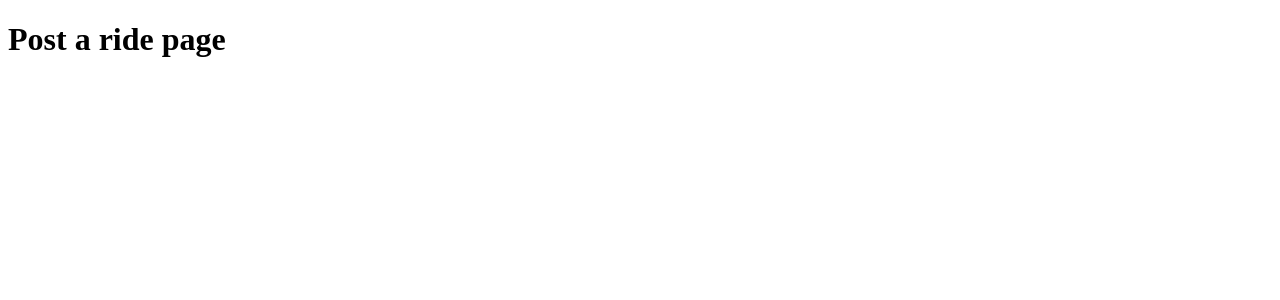
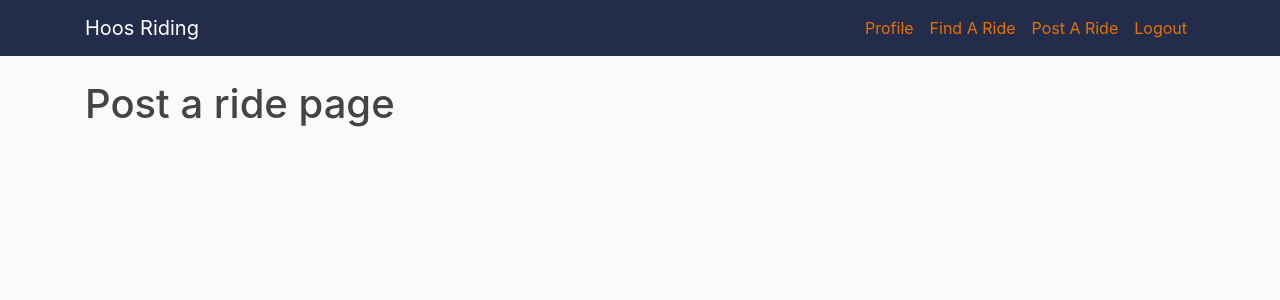
Before and after one commit to ZiyangGuo-lab/project-103-jawgz, a Django app: page /post/ in a window 1280 px wide. Shown: the top 300 px of the page. Run offline with Django 3.2, Linux system fonts and the light colour scheme; some libraries are stand-ins or nearby versions.

Commit message:
added css for header and base.html

```diff
--- /dev/null
+++ b/hoosRiding/static/hoosRiding/main.css
@@ -0,0 +1,84 @@
+body {
+  background: #fafafa;
+  color: #333333;
+  margin-top: 5rem;
+}
+
+h1, h2, h3, h4, h5, h6 {
+  color: #444444;
+}
+
+ul {
+  margin: 0;
+}
+
+.bg-blue {
+  background-color: #232D4B;
+}
+
+.site-header .navbar-nav .nav-link {
+  color: #E57200;
+}
+
+.site-header .navbar-nav .nav-link:hover {
+  color: #ffffff;
+}
+
+.site-header .navbar-nav .nav-link.active {
+  font-weight: 500;
+}
+
+.content-section {
+  background: #ffffff;
+  padding: 10px 20px;
+  border: 1px solid #dddddd;
+  border-radius: 3px;
+  margin-bottom: 20px;
+}
+
+.article-title {
+  color: #444444;
+}
+
+a.article-title:hover {
+  color: #428bca;
+  text-decoration: none;
+}
+
+.article-content {
+  white-space: pre-line;
+}
+
+.article-img {
+  height: 65px;
+  width: 65px;
+  margin-right: 16px;
+}
+
+.article-metadata {
+  padding-bottom: 1px;
+  margin-bottom: 4px;
+  border-bottom: 1px solid #e3e3e3
+}
+
+.article-metadata a:hover {
+  color: #333;
+  text-decoration: none;
+}
+
+.article-svg {
+  width: 25px;
+  height: 25px;
+  vertical-align: middle;
+}
+
+.account-img {
+  height: 125px;
+  width: 125px;
+  margin-right: 20px;
+  margin-bottom: 16px;
+}
+
+.account-heading {
+  font-size: 2.5rem;
+}
--- /dev/null
+++ b/hoosRiding/templates/hoosRiding/base.html
@@ -0,0 +1,60 @@
+{% load static %}
+
+<!DOCTYPE html>
+<html>
+<head>
+    <!-- Required meta tags -->
+    <meta charset="utf-8">
+    <meta name="viewport" content="width=device-width, initial-scale=1, shrink-to-fit=no">
+
+    <!-- Bootstrap CSS -->
+    <link rel="stylesheet" href="https://maxcdn.bootstrapcdn.com/bootstrap/4.0.0/css/bootstrap.min.css" integrity="sha384-Gn5384xqQ1aoWXA+058RXPxPg6fy4IWvTNh0E263XmFcJlSAwiGgFAW/dAiS6JXm" crossorigin="anonymous">
+
+    <!-- Style Sheet Import -->
+    <link rel="stylesheet" type="text/css" href="{% static 'hoosRiding/main.css' %}">
+
+    {% if title %}
+        <title>Hoos Riding - {{ title }}</title>
+    {% else %}
+        <title>Hoos Riding</title>
+    {% endif %}
+</head>
+<body>
+ <header class="site-header">
+      <nav class="navbar navbar-expand-md navbar-dark bg-blue fixed-top">
+        <div class="container">
+          <a class="navbar-brand mr-4" href="{% url 'find-ride' %}">Hoos Riding</a>
+          <button class="navbar-toggler" type="button" data-toggle="collapse" data-target="#navbarToggle" aria-controls="navbarToggle" aria-expanded="false" aria-label="Toggle navigation">
+          <span class="navbar-toggler-icon"></span>
+          </button>
+          <div class="collapse navbar-collapse" id="navbarToggle">
+            <div class="navbar-nav mr-auto">
+<!--              <a class="nav-item nav-link" href="{% url 'find-ride' %}">Home</a>-->
+<!--              <a class="nav-item nav-link" href="{% url 'post-ride' %}">About</a>-->
+            </div>
+            <!-- Navbar Right Side -->
+            <div class="navbar-nav">
+              <a class="nav-item nav-link" href="{% url 'user-profile' %}">Profile</a>
+              <a class="nav-item nav-link" href="{% url 'find-ride' %}">Find A Ride</a>
+              <a class="nav-item nav-link" href="{% url 'post-ride' %}">Post A Ride</a>
+              <a class="nav-item nav-link" href="#">Logout</a>
+
+            </div>
+          </div>
+        </div>
+      </nav>
+    </header>
+    <main role="main" class="container">
+          <div class="row">
+            <div class="col-md-8">
+              {% block content %} {% endblock %}
+            </div>
+          </div>
+            <!-- Optional JavaScript -->
+        <!-- jQuery first, then Popper.js, then Bootstrap JS -->
+        <script src="https://code.jquery.com/jquery-3.2.1.slim.min.js" integrity="sha384-KJ3o2DKtIkvYIK3UENzmM7KCkRr/rE9/Qpg6aAZGJwFDMVNA/GpGFF93hXpG5KkN" crossorigin="anonymous"></script>
+        <script src="https://cdnjs.cloudflare.com/ajax/libs/popper.js/1.12.9/umd/popper.min.js" integrity="sha384-ApNbgh9B+Y1QKtv3Rn7W3mgPxhU9K/ScQsAP7hUibX39j7fakFPskvXusvfa0b4Q" crossorigin="anonymous"></script>
+        <script src="https://maxcdn.bootstrapcdn.com/bootstrap/4.0.0/js/bootstrap.min.js" integrity="sha384-JZR6Spejh4U02d8jOt6vLEHfe/JQGiRRSQQxSfFWpi1MquVdAyjUar5+76PVCmYl" crossorigin="anonymous"></script>
+    </main>
+</body>
+</html>
--- a/hoosRiding/templates/hoosRiding/find_ride.html
+++ b/hoosRiding/templates/hoosRiding/find_ride.html
@@ -1,3 +1,6 @@
-<!DOCTYPE html>
+{% extends "hoosRiding/base.html" %}
+{% block content %}
 
 <h1>Find a Ride Page</h1>
+
+{% endblock content %}
--- a/hoosRiding/templates/hoosRiding/login.html
+++ b/hoosRiding/templates/hoosRiding/login.html
@@ -1,2 +1,6 @@
-<!DOCTYPE html>
+{% extends "hoosRiding/base.html" %}
+{% block content %}
+
 <h1>Login Page</h1>
+
+{% endblock content %}
--- a/hoosRiding/templates/hoosRiding/post_ride.html
+++ b/hoosRiding/templates/hoosRiding/post_ride.html
@@ -1,3 +1,6 @@
-<!DOCTYPE html>
+{% extends "hoosRiding/base.html" %}
+{% block content %}
 
 <h1>Post a ride page</h1>
+
+{% endblock content %}
--- a/hoosRiding/templates/hoosRiding/profile.html
+++ b/hoosRiding/templates/hoosRiding/profile.html
@@ -1,3 +1,6 @@
-<!DOCTYPE html>
+{% extends "hoosRiding/base.html" %}
+{% block content %}
 
 <h1>Profile Page</h1>
+
+{% endblock content %}
--- a/hoosRiding/views.py
+++ b/hoosRiding/views.py
@@ -6,16 +6,16 @@ from django.template import loader
 
 
 def login(request):
-    return render(request, 'hoosRiding/login.html')
+    return render(request, 'hoosRiding/login.html', {'title': 'Login'})
 
 
 def find(request):
-    return render(request, 'hoosRiding/find_ride.html')
+    return render(request, 'hoosRiding/find_ride.html', {'title': 'Find'})
 
 
 def post(request):
-    return render(request, 'hoosRiding/post_ride.html')
+    return render(request, 'hoosRiding/post_ride.html', {'title': 'Post'})
 
 
 def profile(request):
-    return render(request, 'hoosRiding/profile.html')
+    return render(request, 'hoosRiding/profile.html', {'title': 'Profile'})
```
